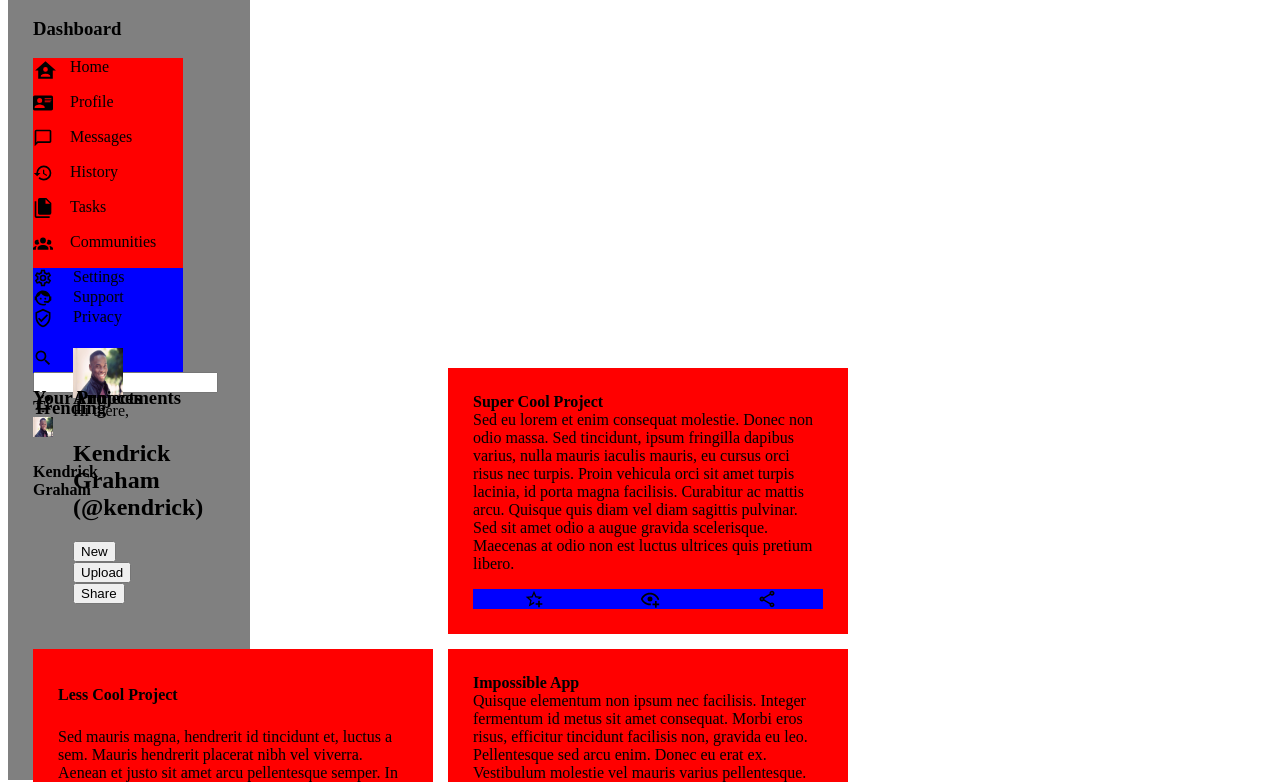
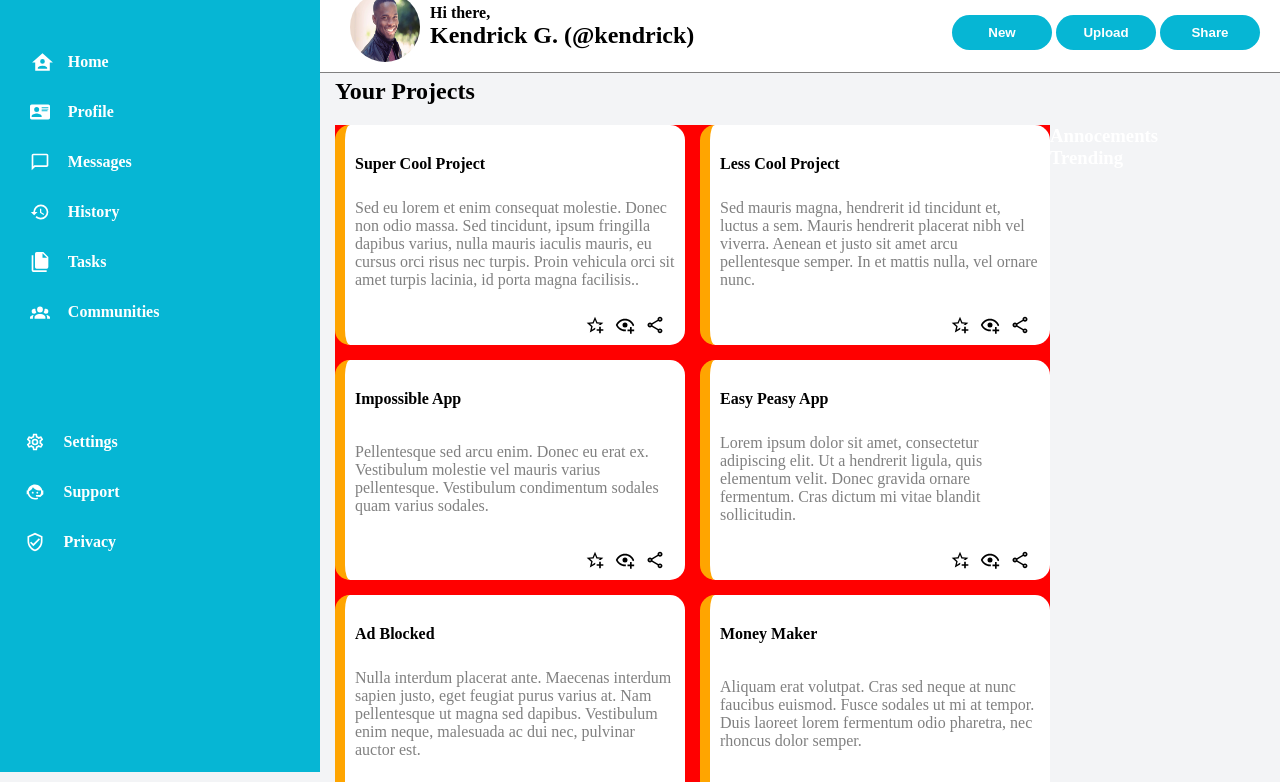
Before and after one commit to Nirmit651/Admin-Dashboard, a plain HTML site: page index.html in a window 1280 px wide. Shown: the part 78-860 px from the top of the page. Drawn offline with Linux system fonts and the light colour scheme.

Commit message:
finished sidebar, header, nav, and a little bit of article.

```diff
--- a/index.html
+++ b/index.html
@@ -7,9 +7,10 @@
     <link rel="stylesheet" href="styles.css">
     <title>Document</title>
 
+    <div class="grid-container">
         <div class="sidebar">
             <div class="sidebar-title">
-            <img src="dashboard.svg" alt="dashboard icon" width="40" height="40">
+                <img src="dashboard.svg" alt="dashboard icon" width="50" height="50">
                 <h3>Dashboard</h2>
             </div>
             <div class="sidebar-one">
@@ -52,29 +53,31 @@
                     <img src="privacy.svg" alt="privacy icon" width="20" height="20">
                     <p>Privacy</p>
                 </div>
-        <div>
-
+            </div>
         </div>
 
         <div class="top">
             <div class="header">
                <div class="searchbar">
-                <label for="searchbar"><img src="search.svg" alt="search icon" width="20" height="20"></label>
+                    <label class=search-icon for="searchbar"><img src="search.svg" alt="search icon"
+                        width="20" height="20" class="search-icon"></label>
                     <input type="text" id="searchbar">
                </div>
                <div class="header-one">
-                <img src="notification.svg" alt="notification icon" width="20" height="20">
+                    <img src="notification.svg" alt="notification icon" width="20" height="20"
+                    class="notification-icon">
                     <img src="profilepic.jpeg" alt="profile picture" width="20" height="20">
                     <h4>Kendrick Graham</h4>
                </div>
             </div>
+
             <div class="nav">
-            <div>
-                <img src="profilepic.jpeg" alt="profile picture" width="50" height="50">
+                <div class="greeting">
+                    <img src="profilepic.jpeg" alt="profile picture" width="70" height="70">
                     <p>Hi there,</p>
-                <h2>Kendrick Graham (@kendrick)</h2>
+                    <h2>Kendrick G. (@kendrick)</h2>
                 </div>
-            <div>
+                <div class="creation-buttons">
                     <button>New</button>
                     <button>Upload</button>
                     <button>Share</button>
@@ -83,56 +86,70 @@
         </div>
 
         <div class="article">
+            <h2>Your Projects</h2>
+            <div class="article-container">
                 <div class="projects">
-            <h3>Your Projects</h3>
-            <div>
+                    <div class="project">
                         <h4>Super Cool Project</h4>
-                <p>Sed eu lorem et enim consequat molestie. Donec non odio massa. Sed tincidunt, ipsum fringilla dapibus varius, nulla mauris iaculis mauris, eu cursus orci risus nec turpis. Proin vehicula orci sit amet turpis lacinia, id porta magna facilisis. Curabitur ac mattis arcu. Quisque quis diam vel diam sagittis pulvinar. Sed sit amet odio a augue gravida scelerisque. Maecenas at odio non est luctus ultrices quis pretium libero.</p>
+                        <p>Sed eu lorem et enim consequat molestie. Donec non odio massa.
+                            Sed tincidunt, ipsum fringilla dapibus varius, nulla mauris iaculis
+                            mauris, eu cursus orci risus nec turpis. Proin vehicula orci sit
+                            amet turpis lacinia, id porta magna facilisis..</p>
                         <div class="icons">
                             <img src="star.svg" alt="favorite" width="20" height="20">
                             <img src="eye.svg" alt="visibility" width="20" height="20">
                             <img src="share.svg" alt="share" width="20" height="20">
                         </div>
                     </div>
-            <div>
+                    <div class="project">
                         <h4>Less Cool Project</h4>
-                <p>Sed mauris magna, hendrerit id tincidunt et, luctus a sem. Mauris hendrerit placerat nibh vel viverra. Aenean et justo sit amet arcu pellentesque semper. In et mattis nulla, vel ornare nunc. Ut molestie lacus ut diam iaculis vestibulum. Ut in velit diam. Donec maximus ipsum odio, sed pellentesque dui lobortis quis. Sed et eleifend ipsum.</p>
+                        <p>Sed mauris magna, hendrerit id tincidunt et, luctus a sem. Mauris
+                            hendrerit placerat nibh vel viverra. Aenean et justo sit amet arcu
+                            pellentesque semper. In et mattis nulla, vel ornare nunc.  </p>
                         <div class="icons">
                             <img src="star.svg" alt="favorite" width="20" height="20">
                             <img src="eye.svg" alt="visibility" width="20" height="20">
                             <img src="share.svg" alt="share" width="20" height="20">
                         </div>
                     </div>
-            <div>
+                    <div class="project">
                         <h4>Impossible App</h4>
-                <p>Quisque elementum non ipsum nec facilisis. Integer fermentum id metus sit amet consequat. Morbi eros risus, efficitur tincidunt facilisis non, gravida eu leo. Pellentesque sed arcu enim. Donec eu erat ex. Vestibulum molestie vel mauris varius pellentesque. Vestibulum condimentum sodales quam varius sodales. Nam faucibus, sapien at imperdiet gravida, metus est lacinia mi, eu sodales arcu nulla rutrum nisl. In feugiat leo eu augue condimentum, sit amet mollis quam auctor. Sed ac augue nulla. Praesent odio leo, lacinia sit amet diam a, bibendum gravida mi.</p>
+                        <p> Pellentesque sed arcu enim. Donec eu erat ex. Vestibulum molestie
+                            vel mauris varius pellentesque. Vestibulum condimentum sodales quam
+                            varius sodales. </p>
                         <div class="icons">
                             <img src="star.svg" alt="favorite" width="20" height="20">
                             <img src="eye.svg" alt="visibility" width="20" height="20">
                             <img src="share.svg" alt="share" width="20" height="20">
                         </div>
                     </div>
-            <div>
+                    <div class="project">
                         <h4>Easy Peasy App</h4>
-                <p>Lorem ipsum dolor sit amet, consectetur adipiscing elit. Ut a hendrerit ligula, quis elementum velit. Donec gravida ornare fermentum. Cras dictum mi vitae blandit sollicitudin. Donec at mi efficitur erat consequat lacinia. Pellentesque non odio feugiat, vehicula sapien eget, posuere ante. Phasellus vel euismod neque. Cras luctus gravida ex sit amet ultrices. Donec euismod ipsum lectus, eu mollis sapien egestas eu. Interdum et malesuada fames ac ante ipsum primis in faucibus. In mattis ex vitae ante volutpat, nec mollis velit laoreet.</p>
+                        <p>Lorem ipsum dolor sit amet, consectetur adipiscing elit. Ut a
+                            hendrerit ligula, quis elementum velit. Donec gravida ornare
+                            fermentum. Cras dictum mi vitae blandit sollicitudin.</p>
                         <div class="icons">
                             <img src="star.svg" alt="favorite" width="20" height="20">
                             <img src="eye.svg" alt="visibility" width="20" height="20">
                             <img src="share.svg" alt="share" width="20" height="20">
                         </div>
                     </div>
-            <div>
+                    <div class="project">
                         <h4>Ad Blocked</h4>
-                <p>Nulla interdum placerat ante. Maecenas interdum sapien justo, eget feugiat purus varius at. Nam pellentesque ut magna sed dapibus. Vestibulum enim neque, malesuada ac dui nec, pulvinar auctor est. Sed velit libero, porta ac sem vitae, condimentum porttitor orci. Maecenas commodo ante in velit placerat luctus. Nullam feugiat est facilisis, rhoncus ipsum sed, iaculis enim. Praesent dapibus sapien urna, in cursus nunc aliquet eu. Vivamus ullamcorper vehicula velit eget lobortis. Praesent quis lectus in turpis maximus gravida.</p>
+                        <p>Nulla interdum placerat ante. Maecenas interdum sapien justo, eget
+                            feugiat purus varius at. Nam pellentesque ut magna sed dapibus.
+                            Vestibulum enim neque, malesuada ac dui nec, pulvinar auctor est.</p>
                         <div class="icons">
                             <img src="star.svg" alt="favorite" width="20" height="20">
                             <img src="eye.svg" alt="visibility" width="20" height="20">
                             <img src="share.svg" alt="share" width="20" height="20">
                         </div>
                     </div>
-            <div>
+                    <div class="project">
                         <h4>Money Maker</h4>
-                <p>Aliquam erat volutpat. Cras sed neque at nunc faucibus euismod. Fusce sodales ut mi at tempor. Duis laoreet lorem fermentum odio pharetra, nec rhoncus dolor semper. In bibendum purus libero, et consectetur nisi lacinia ut. Nullam mauris neque, bibendum vel lectus vel, tempus tincidunt tortor. Cras pulvinar, nibh a porttitor semper, lectus arcu pharetra magna, lacinia suscipit justo arcu vitae neque. Duis eros nunc, sollicitudin at libero at, varius cursus justo. Vestibulum vulputate fringilla nulla, eu ultrices lacus interdum nec. Duis feugiat nunc ut risus aliquet sodales.</p>
+                        <p>Aliquam erat volutpat. Cras sed neque at nunc faucibus euismod. Fusce
+                            sodales ut mi at tempor. Duis laoreet lorem fermentum odio pharetra,
+                            nec rhoncus dolor semper.</p>
                         <div class="icons">
                             <img src="star.svg" alt="favorite" width="20" height="20">
                             <img src="eye.svg" alt="visibility" width="20" height="20">
@@ -140,10 +157,10 @@
                         </div>
                     </div>
                 </div>
-
+                <div class="feed">
                     <div class="annocements">
                         <h3>Annocements</h3>
-            <div class="snnoucement-list">
+                        <div class="annoucement-list">
 
                         </div>
                     </div>
@@ -151,7 +168,9 @@
                     <div class="trending">
                         <h3>Trending</h3>
                         <div class="trending-list">
-
+                        </div>
+                    </div>
+                </div>
             </div>
         </div>
     </div>
--- a/styles.css
+++ b/styles.css
@@ -1,97 +1,242 @@
-html{
-    display: flex;
-
+body{
+    margin: 0;
+    padding: 0;
+    background-color: #f3f4f6;
 }
 
-p{
-    margin-top: 0px;
+.grid-container{
+    display: grid;
+    grid-template-columns: 1fr 3fr;
+    grid-template-rows: 7vh 10vh 83vh;
+}
+
+[src$=".svg"]{
+    filter: invert(100%) sepia(0%) saturate(7498%) hue-rotate(168deg) brightness(100%) contrast(103%);
+}
+
+h1, h2, h3, h4, h5, h6, p, ul, li{
+    margin: 0px;
     padding: 0;
+    color: #FFFFFF;
+    font: bold;
 }
 
 .sidebar {
     height: 100vh;
-    width: max(150px, 15vw);
-    background: gray;
+    background: #06b6d4;
     padding: 25px;
     display: flex;
     flex-direction: column;
+    grid-row: 1/2;
+    grid-column: 1;
 }
 
-.sidebar-one{
-    width: 150px;
+div.sidebar > div.sidebar-title {
+    display: grid;
+    grid-template-columns: 1fr 3fr;
+    grid-template-rows: 50px;
+    align-items: center;
+    margin-bottom: 40px;
+}
+
+div.sidebar-one{
+    margin-bottom: 80px;
+    margin-left: 5px;
 }
 
 div.sidebar > div.sidebar-one > div{
     display: grid;
-    grid-template-columns: 30px 100px;
-    grid-template-rows: repeat(6,0px);
-    gap:7px;
-    background-color: red;
-
+    grid-template-columns: 1fr 6fr;
+    grid-template-rows: 50px;
+    font-weight: bold;
+    align-items: center;
+    justify-content: center;
 }
 
-.sidebar-two{
-    width: 150px;
+div.sidebar > div.sidebar-one > div > img{
+    justify-items: center;
+}
+
+div.sidebar > div.sidebar-one > div.home > img{
+    grid-template-columns: 1fr 5fr;
+    margin-right: 10px;
+    justify-content: end;
+
 }
 
 div.sidebar > div.sidebar-two > div{
     display: grid;
-    grid-template-columns: 30px 100px;
-    grid-template-rows: repeat(3,0px);
-    gap:10px;
-    background-color: blue;
+    grid-template-columns: 1fr 6fr;
+    grid-template-rows: 50px;
+    font-weight: bold;
+    align-items: center;
+    justify-content: center;
+}
+
+div.top{
+    grid-column: 2;
+    grid-row: 1/2;
+    background: white;
+}
+
+div.header{
+    display: flex;
+    justify-content: space-between;
+    background-color: white;
 
 }
 
-div.article > div.projects{
+.searchbar{
     display: grid;
-    width:800px;
-    grid-template-columns: repeat(2,1fr);
-    grid-template-rows: repeat(3, 1fr);
-    gap: 15px;
+    grid-template-columns: 80px 5fr;
+    grid-template-rows: 70px;
+    justify-content: center;
+    align-items: center;
+    background-color: white;
+    width: 600px;
+    height: 50px;
 }
 
-div.article > div.projects > div{
-    display: flex;
-    flex-direction: column;
-    justify-content: space-around;
-    background-color: red;
-    width: 350px;
-    padding: 25px;
+.search-icon{
+    justify-self: end;
+    margin-right: 10px;
+    filter: none;
 }
 
-div.article > div.projects > div > h4{
-    margin: 0px;
-
-    padding: 0px;
+#searchbar{
+    border-radius: 25px;
+    height:25px;
+    background-color: #e4e4e7;
+    border: none;
 }
 
-div.article > div.projects > div > div.icons{
-    display: flex;
-    width: 350px;
-    justify-content: space-around;
-    align-items: end;
-    background-color: blue;
-
+img[src="profilepic.jpeg"]{
+    border-radius: 100px;
 }
 
-div.article > div.projects > div > div.icons > img{
-    margin-left: 5px;
-
+.header-one {
+    display: grid;
+    grid-template-columns: 1fr 2fr 3fr;
+    grid-template-rows: 70px;
+    place-items: center;
+    background: white;
+    color: black;
 }
 
+.header-one > h4{
+    color: black;
+    margin-right: 40px;
+}
 
+.notification-icon{
+    filter: none;
+}
 
-/* div.sidebar > div > div > p{
+.header-one > img[src="profilepic.jpeg"]{
+    width: 50px;
+    height: 50px;
+}
+
+div.nav{
+    background-color: white;
+    display: flex;
+    justify-content: space-between;
+    align-items: center;
+    padding-left: 30px;
+    padding-right: 20px;
+    border-bottom: solid 1px gray ;
+}
+
+div.nav > div.greeting{
+    display: grid;
+    grid-template-columns: 80px 300px;
+    grid-template-rows: 30px 50px;
+}
+
+div.greeting > img{
+    grid-row: 1/2;
+    grid-column: 1;
+}
+
+div.greeting > p{
+    grid-row: 1;
+    grid-column: 2;
+    align-self: end;
     font-weight: bold;
 }
 
-div.sidebar > div > div > img{
-    margin: 0;
-    padding: 0;
+div.greeting > h2{
+    grid-row: 2;
+    grid-column: 2;
 }
 
-div.sidebar > div > div{
+div.nav > div.greeting > p,h2{
+    color: black;
+}
+
+.creation-buttons > button{
+    border-radius: 25px;
+    background-color: #06b6d4;
+    border: none;
+    height: 35px;
+    width: 100px;
+    color:white;
+    font-weight: bold;
+}
+
+div.article{
+    grid-row: 3;
+    grid-column: 2;
+    margin-left: 15px;
+}
+
+div.article-container{
+    display:flex;
+}
+
+.article > h2{
+    color: black;
+    margin-top: 20px;
+    margin-bottom: 20px;;
+}
+
+div.projects{
+    display:grid;
+    grid-template-columns: 350px 350px;
+    grid-template-rows: repeat(3, 220px);
+    gap: 15px;
+    background: red;
+}
+
+div.projects > div.project{
     display: flex;
+    flex-direction: column;
+    justify-content: space-between;
+    border-radius: 15px;
+    background: white;
+    padding: 10px;
+    border-left: solid 10px orange;
+}
 
-} */
+div.projects > div.project > h4{
+    margin-top: 20px;
+}
+
+.icons{
+    width: 320px;
+    display: flex;
+    justify-content: end;
+}
+
+.icons > img{
+    margin-right: 10px;
+    filter: none;
+}
+
+div.projects > div > h4{
+    color: black;
+}
+
+div.projects > div > p{
+    color: gray;
+}
```
Lines whose indentation alone changed are shown as unchanged.
